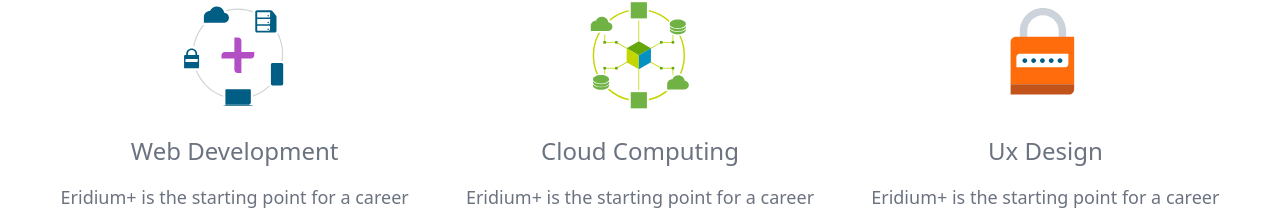
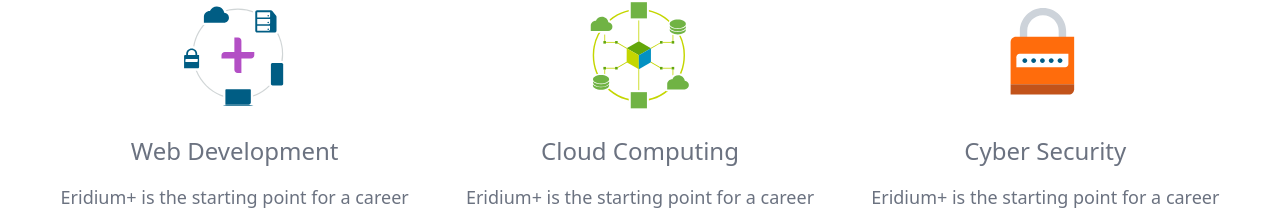
Before and after one commit to safayetjamil647/Job-management-webapp-with-react-django, a React (Create React App) app: page /success in a window 1280 px wide. Shown: the part 209-425 px from the top of the page. Built offline with nearby package versions, Linux system fonts and the light colour scheme.

Commit message:
Jamil Job-Manager
	1:Course Card Added

```diff
--- a/src/pages/Success.js
+++ b/src/pages/Success.js
@@ -52,7 +52,7 @@
                 alt="course"
               />
             </div>
-            <p className="m-4 text-2xl text-gray-500">Ux Design</p>
+            <p className="m-4 text-2xl text-gray-500">Cyber Security</p>
             <p className="m-2 text-lg text-gray-500">
             Eridium+ is the starting point for a career in IT. The performance-based
               exams certify foundational IT skills across a variety of devices
```
